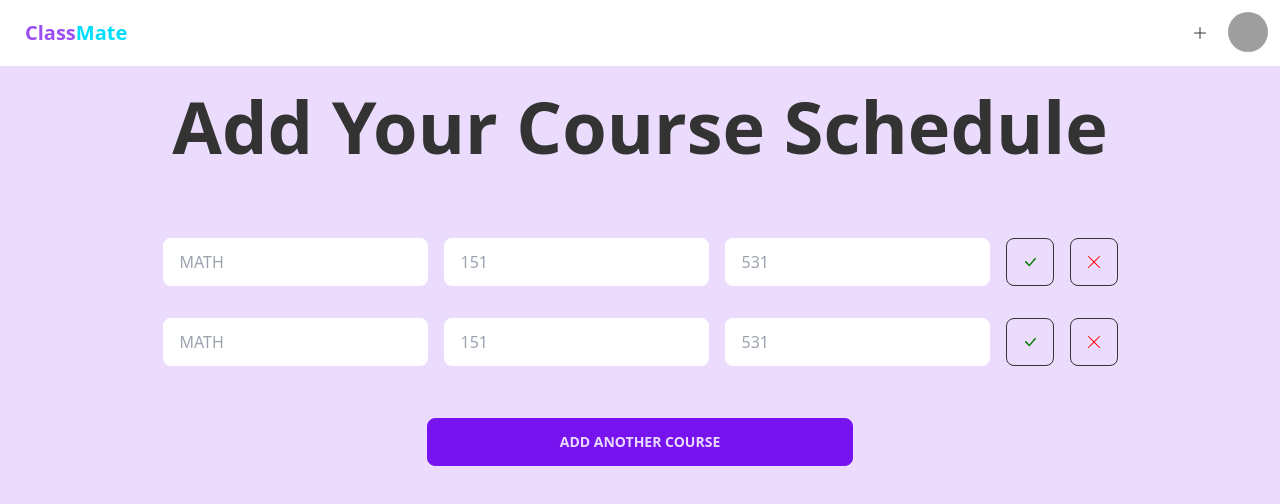
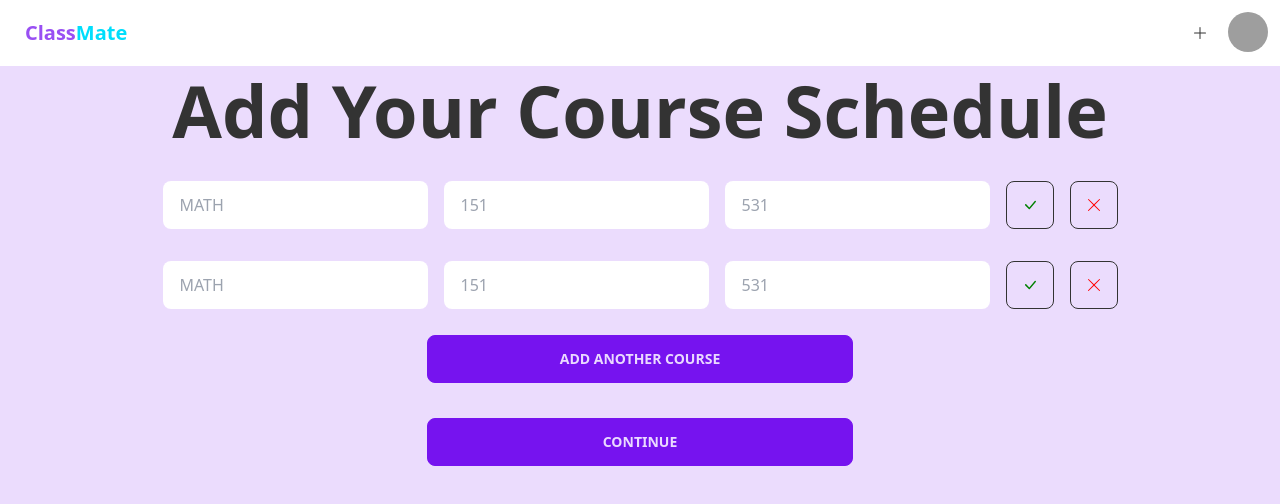
Before and after one commit to SumitNalavade/ClassMate, a Next.js app: page /signup in a window 1280 px wide. Shown: the top 504 px of the page. Built offline with nearby package versions, Linux system fonts and the light colour scheme; no server answers; grey boxes are pictures that could not be loaded.

Commit message:
Add schedules to supabase

```diff
--- a/hooks/useAppStores.tsx
+++ b/hooks/useAppStores.tsx
@@ -1,10 +1,10 @@
 import { create } from 'zustand'
 
-import { IUser } from '../utils/interfaces'
+import { User } from '@supabase/supabase-js'
 
 interface AppState {
-  currentUser?: IUser
-  setCurrentUser: (currentUser: IUser) => void
+  currentUser?: User
+  setCurrentUser: (currentUser: User) => void
 }
 
 const useAppState = create<AppState>()((set) => ({
--- a/pages/_app.tsx
+++ b/pages/_app.tsx
@@ -1,7 +1,16 @@
 import type { AppProps } from 'next/app'
 import "../styles/globals.css"
 
+import supabase from '../config/supabase'
+import useAppState from '../hooks/useAppStores'
+
 export default function App({ Component, pageProps }: AppProps) {
+  const setCurrentUser = useAppState((state) => state.setCurrentUser)
+
+  supabase.auth.onAuthStateChange(async (event, session) => {
+    setCurrentUser(session?.user!)
+  })
+
   return (
     <Component {...pageProps} />
   )
--- a/pages/index.tsx
+++ b/pages/index.tsx
@@ -5,9 +5,9 @@ import supabase from "../config/supabase";
 
 const Landing: NextPage = () => {
   async function signInWithGoogle() {
-    const { data, error } = await supabase.auth.signInWithOAuth({
-      provider: 'google',
-    })
+    const { data } = await supabase.auth.signInWithOAuth({
+      provider: "google",
+    });
   }
 
   return (
@@ -18,12 +18,17 @@ const Landing: NextPage = () => {
           <h1 className="inline text-secondary">Mate</h1>
         </span>
         <div className="flex place-content-center text-3xl pt-8 text-bold">
-          Introducing a <span className="text-secondary pl-2 text-bold">community</span>
+          Introducing a{" "}
+          <span className="text-secondary pl-2 text-bold">community</span>
         </div>
         <div className="flex place-content-center text-3xl pt-2 text-bold">
-          <span className="text-secondary pr-2 text-bold">platform</span> for <span className="pl-1.5 text-primary text-bold">class registration</span>
+          <span className="text-secondary pr-2 text-bold">platform</span> for{" "}
+          <span className="pl-1.5 text-primary text-bold">
+            class registration
+          </span>
         </div>
 
+        <button onClick={signInWithGoogle}>Sign In</button>
 
         <div className="card w-48 bg-primary text-primary-content ml-28">
           <div className="card-body">
@@ -36,7 +41,7 @@ const Landing: NextPage = () => {
         </div>
       </div>
     </>
-  )
+  );
 };
 
 export default Landing;
--- a/pages/signup.tsx
+++ b/pages/signup.tsx
@@ -1,16 +1,19 @@
-import React, { use, useState } from "react";
+import React, { useState } from "react";
+import Router, { useRouter } from "next/router";
 import { NextPage } from "next";
 
+import useAppState from "../hooks/useAppStores";
+import supabase from "../config/supabase";
 import Layout from "../components/layout";
 
 interface AddCourseInput {
-    addCourse: (field: string, number: number, section: number) => void
+  addCourse: (field: string, number: number, section: number) => void;
 }
 
 const AddCourseInput: React.FC<AddCourseInput> = ({ addCourse }) => {
-    const [field, setField] = useState("")
-    const [course, setCourse] = useState<number>()
-    const [section, setSection] = useState<number>()
+  const [field, setField] = useState("");
+  const [course, setCourse] = useState<number>();
+  const [section, setSection] = useState<number>();
 
   return (
     <div className="flex justify-content-evenly py-4">
@@ -44,7 +47,10 @@ const AddCourseInput: React.FC<AddCourseInput> = ({ addCourse }) => {
         />
       </div>
 
-      <button className="btn btn-square btn-outline outline-green-800 mx-2" onClick={() => addCourse(field, course, section)}>
+      <button
+        className="btn btn-square btn-outline outline-green-800 mx-2"
+        onClick={() => addCourse(field, course!, section!)}
+      >
         <svg
           xmlns="http://www.w3.org/2000/svg"
           width="16"
@@ -73,22 +79,28 @@ const AddCourseInput: React.FC<AddCourseInput> = ({ addCourse }) => {
   );
 };
 
-
-
 const Signup: NextPage = () => {
+    const router = useRouter()
+    const currentUser = useAppState((state) => state.currentUser);
   const [numClasses, setNumClasses] = useState(2);
-  const [courses, setCourses] = useState<any[]>([])
+  const [courses, setCourses] = useState<any[]>([]);
 
   const addCourse = (field: string, number: number, section: number) => {
-    const newCourse = { field, number, section }
+    const newCourse = { field, number, section };
 
-    setCourses([...courses, newCourse])
-  }
+    setCourses([...courses, newCourse]);
+  };
+
+  const createSchedule = async () => {
+    courses.forEach(async (course) => {
+        await supabase.from("courses").insert([{ field: course.field, level: course.level, section: course.section, user: currentUser?.id }])
+    })
+  };
 
   return (
     <Layout>
       <div className="h-1/2 flex flex-col justify-between items-center">
-        <h1 className="text-7xl font-bold py-6">Add Your Course Schedule</h1>
+        <h1 className="text-7xl font-bold py-2">Add Your Course Schedule</h1>
 
         <div>
           {Array.from(Array(numClasses)).map((index) => (
@@ -97,10 +109,20 @@ const Signup: NextPage = () => {
         </div>
 
         <button
-          className="btn btn-active btn-primary w-1/3"
+          className="btn btn-active btn-primary w-1/3 mb-6"
           onClick={() => setNumClasses(numClasses + 1)}
         >
           Add Another Course
+        </button>
+
+        <button
+          className="btn btn-active btn-primary w-1/3"
+          onClick={async () => {
+            await createSchedule()
+            router.push("/home")
+          }}
+        >
+          Continue
         </button>
       </div>
     </Layout>
```
Also changed, not shown: utils/interfaces.ts (deleted, +0 -7 lines).
